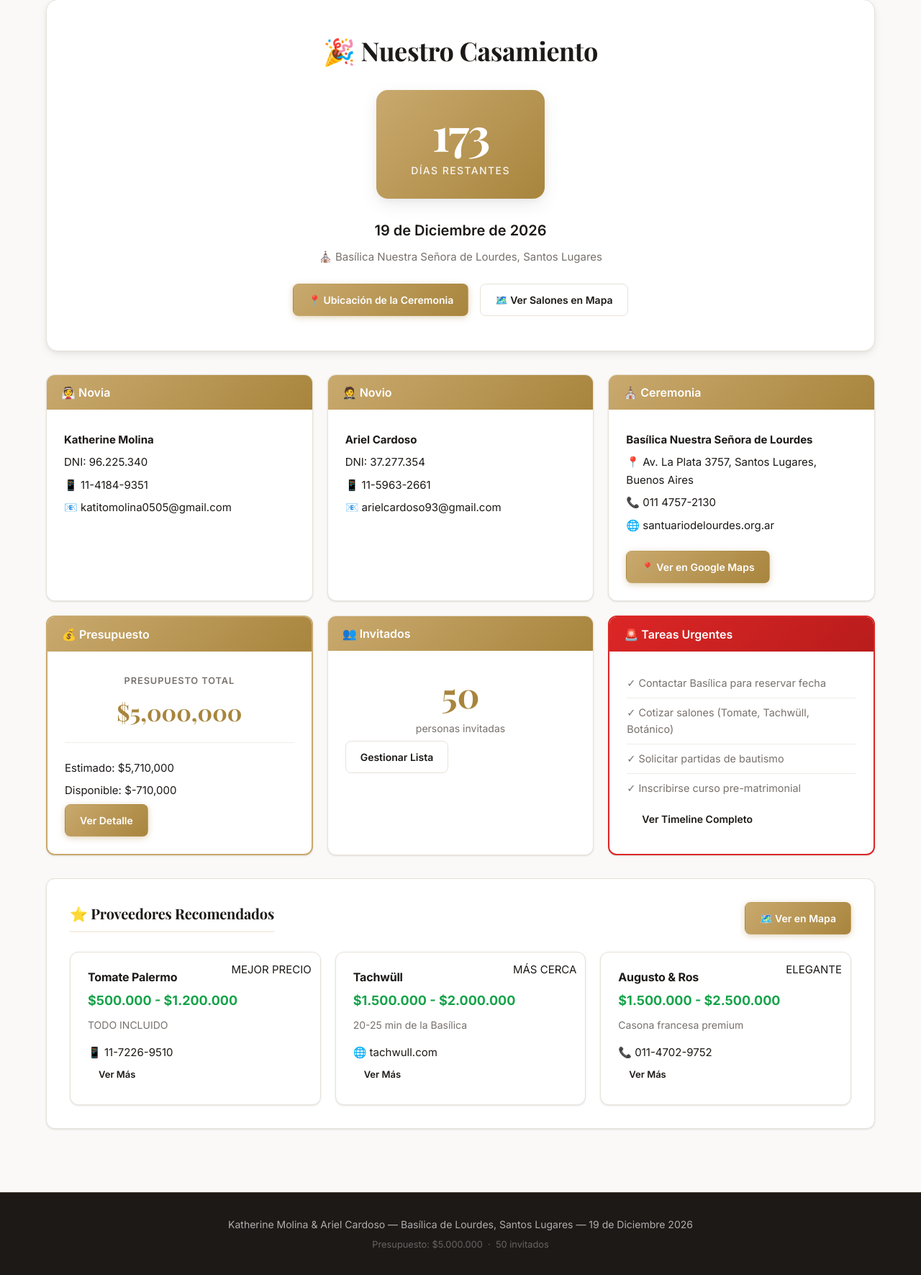
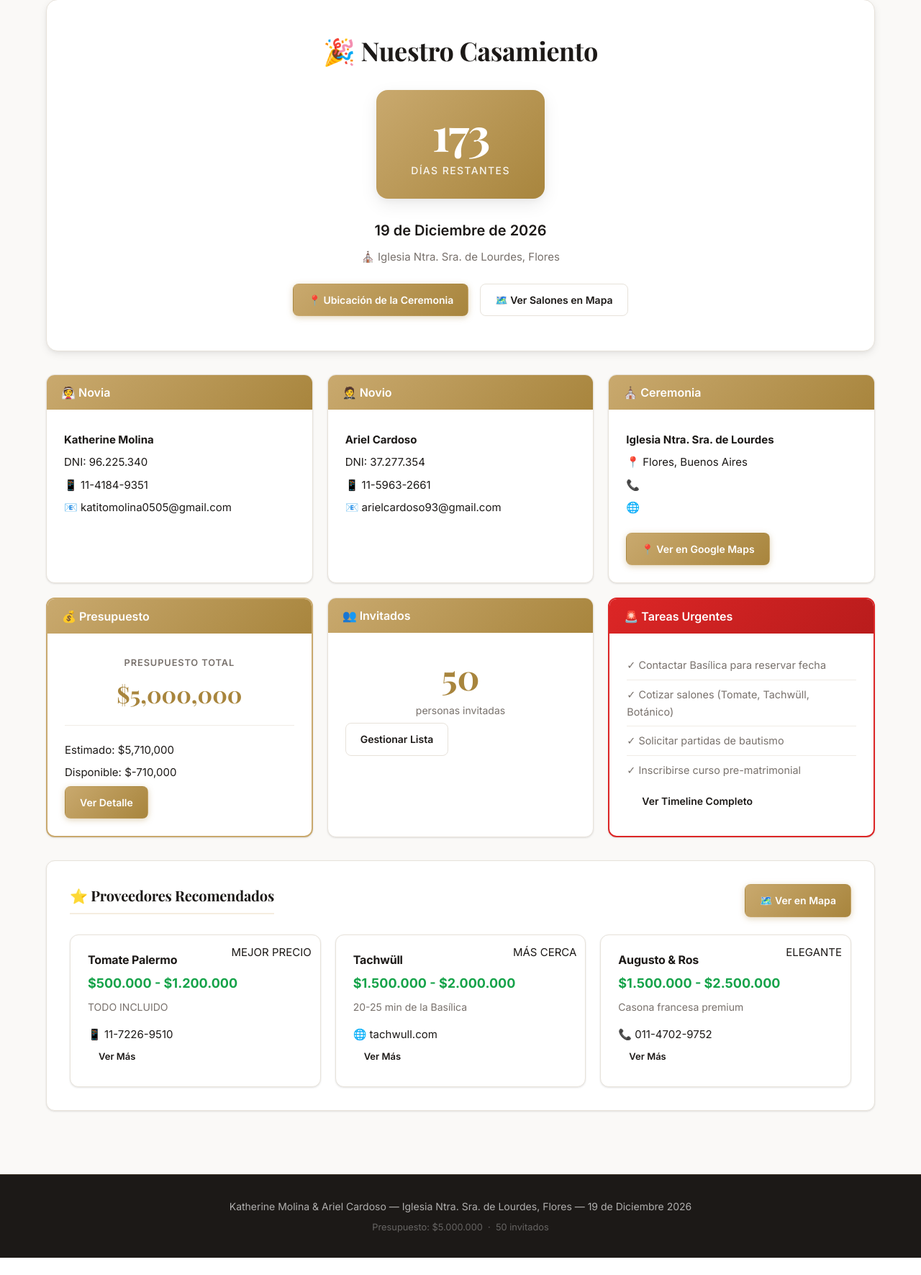
Before and after one commit to arielcardoso-ar/casamiento-katherine-ariel, a Flask app: page / in a window 1280 px wide. Shown: the part 106-1877 px from the top of the page at 72% size. After the commit the page ends 1853 px from the top, so only its background shows below. Run offline with Flask 3, Linux system fonts and the light colour scheme.

Commit message:
Actualizar iglesia: Ntra. Sra. de Lourdes en Flores (no Santos Lugares)
Co-authored-by: Cursor <cursoragent@cursor.com>

```diff
--- a/app.py
+++ b/app.py
@@ -33,10 +33,10 @@ WEDDING_DATA = {
     'fecha': '2026-12-19',
     'fecha_texto': '19 de Diciembre de 2026',
     'ceremonia': {
-        'lugar': 'Basílica Nuestra Señora de Lourdes',
-        'direccion': 'Av. La Plata 3757, Santos Lugares, Buenos Aires',
-        'telefono': '011 4757-2130',
-        'web': 'santuariodelourdes.org.ar'
+        'lugar': 'Iglesia Ntra. Sra. de Lourdes',
+        'direccion': 'Flores, Buenos Aires',
+        'telefono': '',
+        'web': ''
     },
     'invitados': 50,
     'presupuesto_total': 5000000
--- a/templates/base.html
+++ b/templates/base.html
@@ -35,7 +35,7 @@
     </main>
 
     <footer class="footer">
-        <p>Katherine Molina &amp; Ariel Cardoso &mdash; Basílica de Lourdes, Santos Lugares &mdash; 19 de Diciembre 2026</p>
+        <p>Katherine Molina &amp; Ariel Cardoso &mdash; Iglesia Ntra. Sra. de Lourdes, Flores &mdash; 19 de Diciembre 2026</p>
         <p class="footer-small">Presupuesto: $5.000.000 &nbsp;·&nbsp; 50 invitados</p>
     </footer>
 
--- a/templates/index.html
+++ b/templates/index.html
@@ -13,9 +13,9 @@
             </div>
         </div>
         <p class="hero-date">19 de Diciembre de 2026</p>
-        <p class="hero-location">⛪ Basílica Nuestra Señora de Lourdes, Santos Lugares</p>
+        <p class="hero-location">⛪ Iglesia Ntra. Sra. de Lourdes, Flores</p>
         <div style="margin-top: 1.5rem; display: flex; gap: 1rem; justify-content: center; flex-wrap: wrap;">
-            <a href="https://www.google.com/maps/search/?api=1&query=Basílica+Nuestra+Señora+de+Lourdes+Av+La+Plata+3757+Santos+Lugares"
+            <a href="https://www.google.com/maps/search/?api=1&query=Iglesia+Nuestra+Inmaculada+Señora+de+Lourdes+Flores+Buenos+Aires"
                target="_blank" class="btn btn-primary">
                 📍 Ubicación de la Ceremonia
             </a>
@@ -61,7 +61,7 @@
                 <p>📍 {{ wedding.ceremonia.direccion }}</p>
                 <p>📞 {{ wedding.ceremonia.telefono }}</p>
                 <p>🌐 {{ wedding.ceremonia.web }}</p>
-                <a href="https://www.google.com/maps/search/?api=1&query=Basílica+Nuestra+Señora+de+Lourdes+Av+La+Plata+3757+Santos+Lugares"
+                <a href="https://www.google.com/maps/search/?api=1&query=Iglesia+Nuestra+Inmaculada+Señora+de+Lourdes+Flores+Buenos+Aires"
                    target="_blank" class="btn btn-primary" style="margin-top: 1rem;">
                     📍 Ver en Google Maps
                 </a>
```
